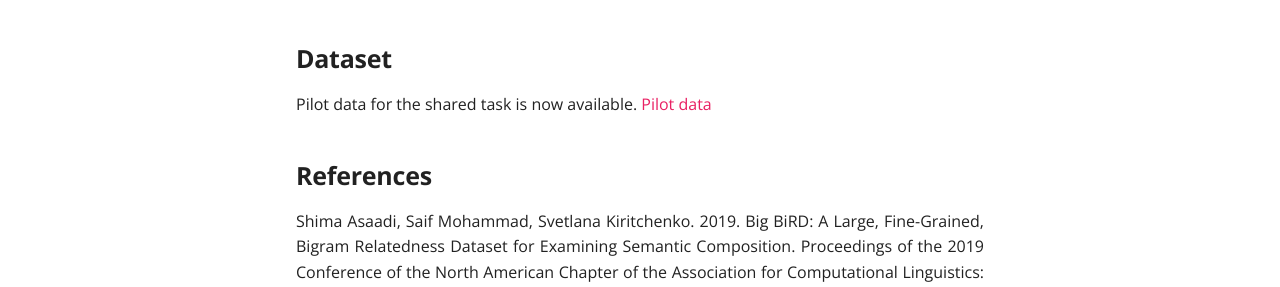
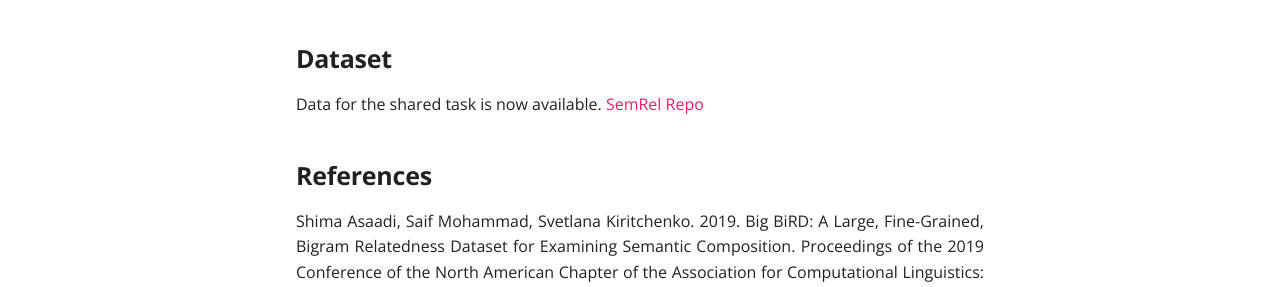
Before and after one commit to semantic-textual-relatedness/semantic-textual-relatedness.github.io, an MkDocs documentation site: the page built from docs/index.md, in a window 1280 px wide and 900 px high, scrolled down 3001 px. Shown: the part 268-555 px from the top of the window. Built offline with MkDocs 1.6.1 and Material for MkDocs 9.7.7, drawn with Linux system fonts in a browser that asks for light colours.

Commit message:
add task github page

```diff
--- a/docs/index.md
+++ b/docs/index.md
@@ -111,7 +111,7 @@ The official evaluation metric for this task is the Spearman rank correlation co
 All deadlines are 23:59 UTC-12 ("anywhere on Earth").
 
 ## **Dataset**
-Pilot data for the shared task is now available. [Pilot data](https://github.com/semantic-textual-relatedness/Semantic_Relatedness_SemEval2024)
+Data for the shared task is now available. [SemRel Repo](https://github.com/semantic-textual-relatedness/Semantic_Relatedness_SemEval2024#citing-this-work)
 
 
 
```
